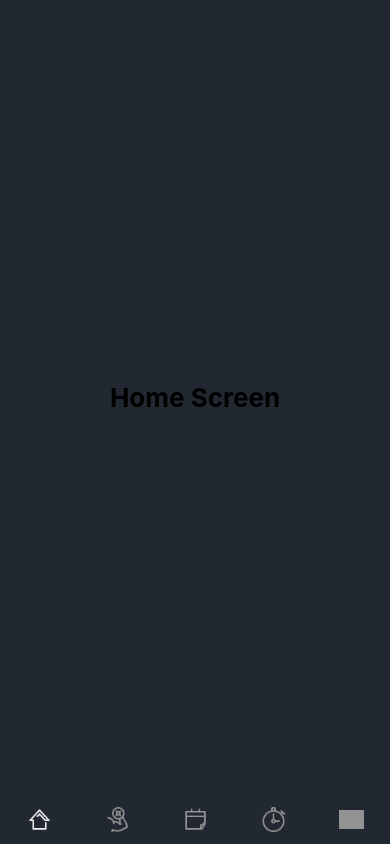
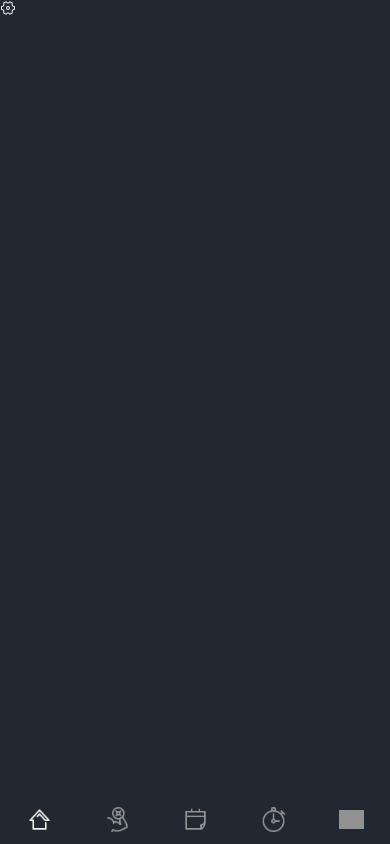
Before and after one commit to TrNam/Unordinary, a React Native app in the folder naly/: screen / in a window 390 px wide. Built offline with nearby package versions, Linux system fonts and the light colour scheme; grey boxes are pictures that could not be loaded.

Commit message:
I dont evne know what i did

```diff
--- a/naly/navigation/screens/FoodPrepScreen.js
+++ b/naly/navigation/screens/FoodPrepScreen.js
@@ -1,6 +1,5 @@
 import * as React from 'react';
 import { StyleSheet, View, Text } from 'react-native';
-import { StatusBar } from 'expo-status-bar';
 
 export default function FoodPrepScreen({}) {
     return(
--- a/naly/navigation/screens/HomeScreen.js
+++ b/naly/navigation/screens/HomeScreen.js
@@ -1,16 +1,29 @@
 import * as React from 'react';
-import { StyleSheet, View, Text } from 'react-native';
-import { StatusBar } from 'expo-status-bar';
+import { StyleSheet, View, Text, Image, SafeAreaView, TouchableOpacity } from 'react-native';
+
+// Colors, Fonts and Icons
+import {COLORS} from '../../assets/colors';
+import { FONTS } from '../../assets/fonts';
+import { ICONS } from '../../assets/icons';
 
 export default function HomeScreen({}) {
     return(
-        <View style={{ flex: 1, alignItems: 'center', justifyContent: 'center', backgroundColor:'#222831'}}>
-            <Text
-            style={{ fontSize: 26, fontWeight: 'bold'}}>Home Screen</Text>
-        </View>
+        <SafeAreaView style={styles.mainContainer}>
+            <TouchableOpacity>
+                <View>
+                    <Image
+                        source={ICONS.settings}
+                        style={{tintColor: COLORS.white, width:16, height:16,}}
+                    />
+                </View>
+            </TouchableOpacity>
+        </SafeAreaView>
     );
 }
 
 const styles = StyleSheet.create({
-
+    mainContainer: {
+        flex:1,
+        backgroundColor: COLORS.primaryBg,
+    },
 });
--- a/naly/navigation/screens/TimerScreen.js
+++ b/naly/navigation/screens/TimerScreen.js
@@ -1,6 +1,5 @@
 import * as React from 'react';
 import { StyleSheet, View, Text } from 'react-native';
-import { StatusBar } from 'expo-status-bar';
 
 export default function TimerScreen({}) {
     return(
--- a/naly/navigation/screens/TrackScreen.js
+++ b/naly/navigation/screens/TrackScreen.js
@@ -7,6 +7,7 @@ import { FONTS } from '../../assets/fonts';
 import { ICONS } from '../../assets/icons';
 
 const TABS = [
+    // TODO - change icons
     { name: "Today", icon: ICONS.workouts},
     { name: 'Previous', icon: ICONS.routines},
     { name: 'Progress', icon: ICONS.routines},
```
Also changed, not shown: naly/navigation/screens/SettingsScreen.js (line endings or trailing spaces).
